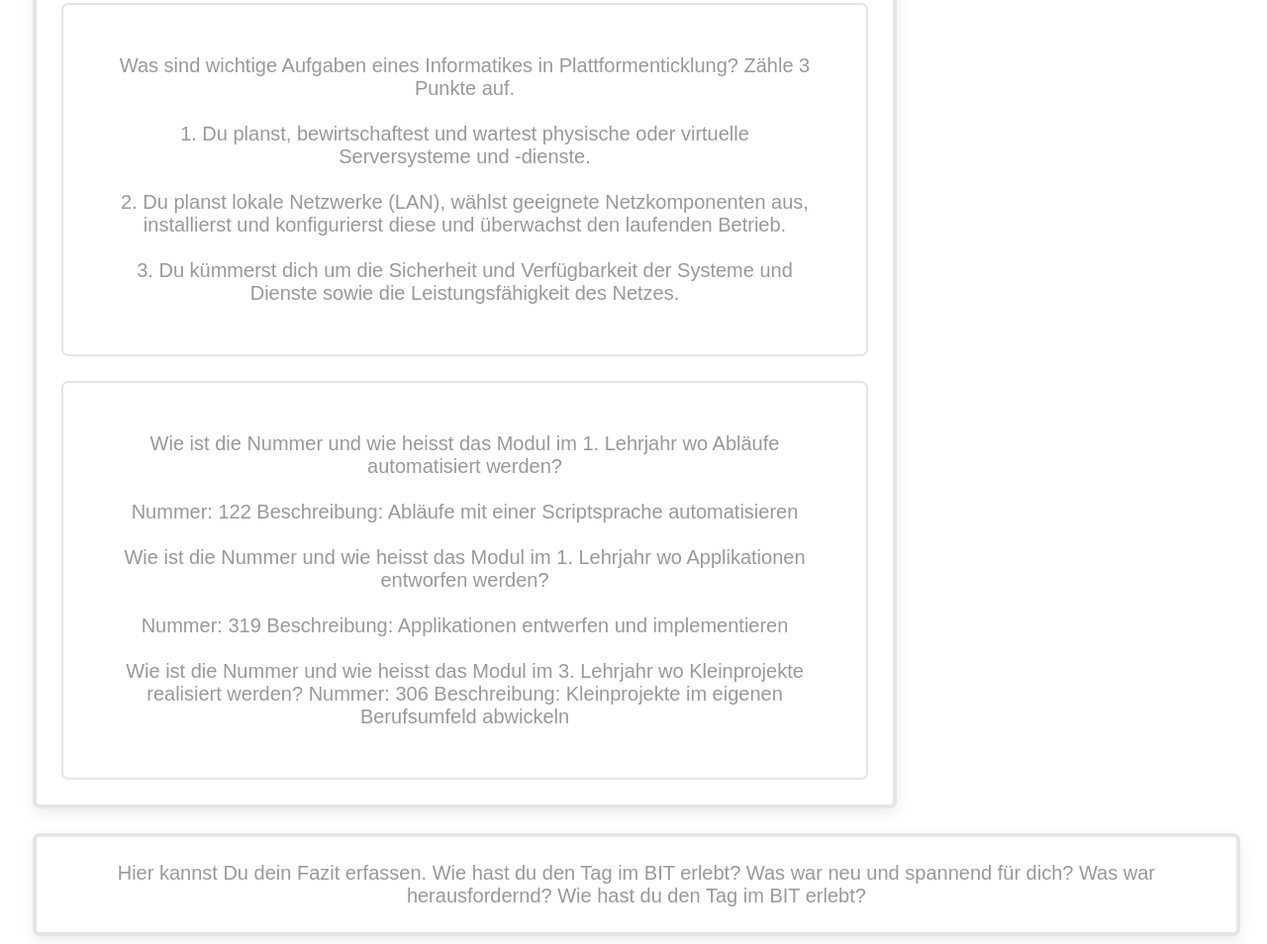
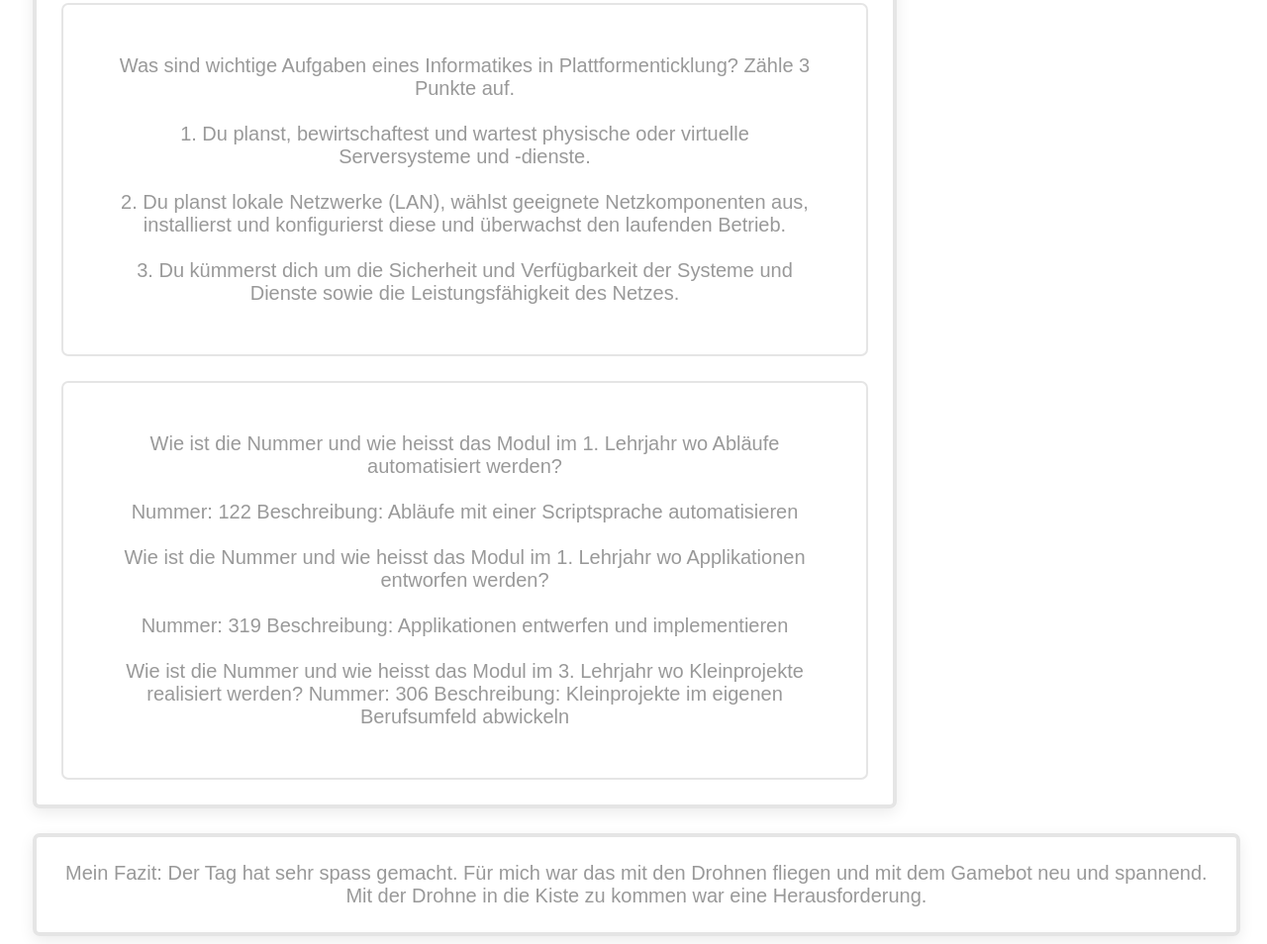
Before and after one commit to Itxachi/Itxachi.github.io, a plain HTML site: page index.html in a window 1280 px wide. Shown: the part 687-1641 px from the top of the page at 99% size. Drawn offline with Linux system fonts and the light colour scheme.

Commit message:
Update index.html

```diff
--- a/index.html
+++ b/index.html
@@ -76,7 +76,7 @@
 
   <footer>
     <!-- Der Fussbereich für abschliessende Inhalte -->
-    Hier kannst Du dein Fazit erfassen. Wie hast du den Tag im BIT erlebt? Was war neu und spannend für dich? Was war herausfordernd? Wie hast du den Tag im BIT erlebt?
+    Mein Fazit: Der Tag hat sehr spass gemacht. Für mich war das mit den Drohnen fliegen und mit dem Gamebot neu und spannend. Mit der Drohne in die Kiste zu kommen war eine Herausforderung.
   </footer>
 </main>
 </body>
```
